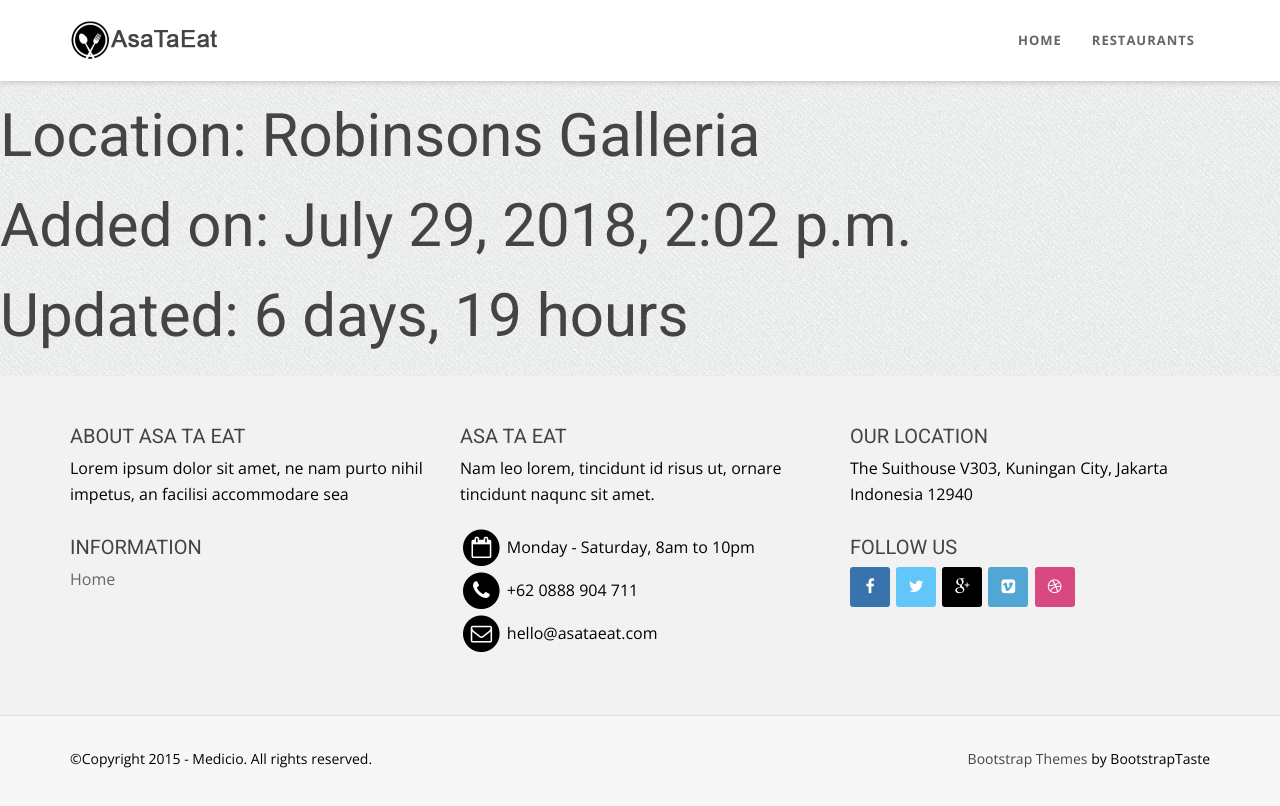
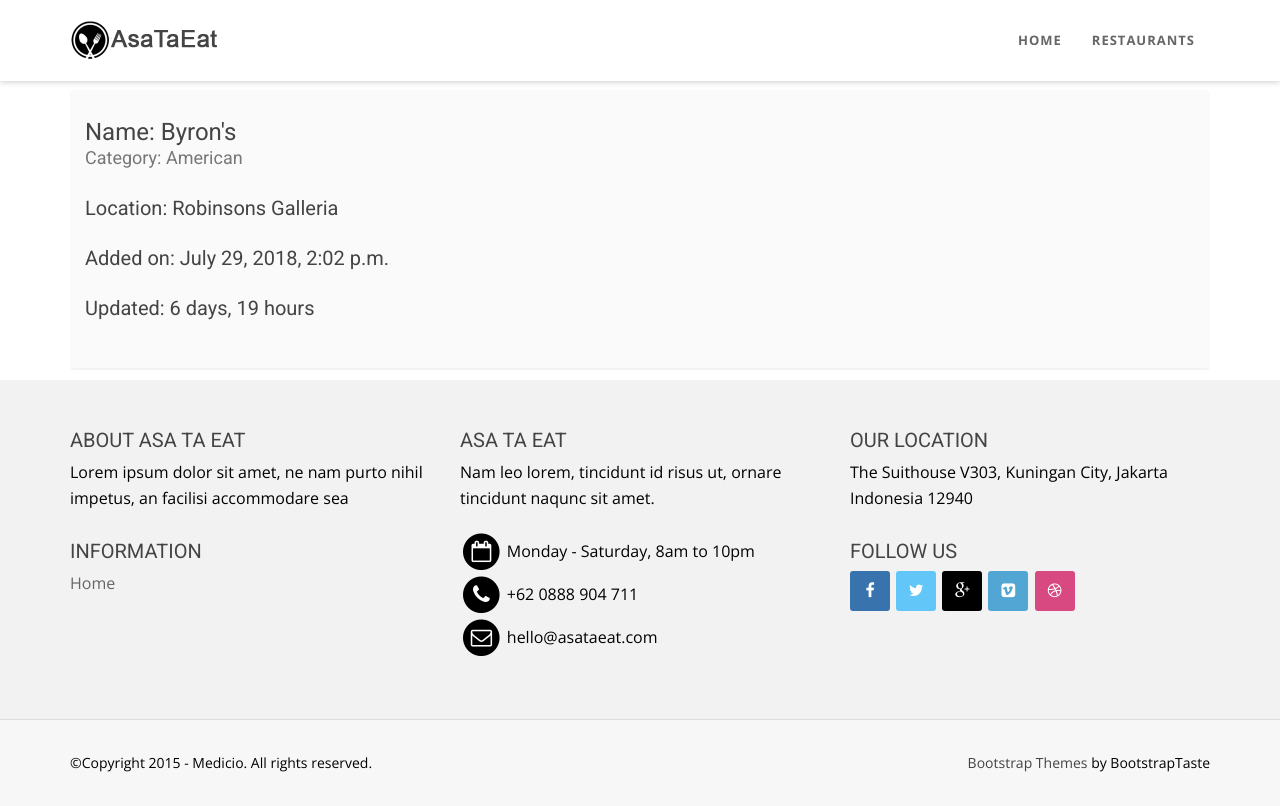
Before and after one commit to estebie/Django_Basic_Training, a Django app: a page that uses src/restaurants/templates/restaurants/restaurantlocation_detail.html in a window 1280 px wide. Before the commit the page ends 768 px from the top, so only its background shows below. Run offline with Django 3.2, Linux system fonts and the light colour scheme; data comes from the database, SQL or seed files in the repository; some libraries are stand-ins or nearby versions.

Commit message:
Update restaurant detail.

```diff
--- a/src/restaurants/templates/restaurants/restaurantlocation_detail.html
+++ b/src/restaurants/templates/restaurants/restaurantlocation_detail.html
@@ -6,8 +6,27 @@
 {% endblock head_title %}
 
 {% block content %}
-<h1>Name: {{ object.name }}<small> <br/>Category: {{ object.category }}</small></h1>
-<h2>Location: {{ object.location }}</h2>
-<h2>Added on: {{ object.timestamp }}</h2>
-<h2>Updated: {{ object.updated|timesince }}</h2>
+
+<section id="callaction" class="home-section paddingtop-90 paddingbot-10">
+        <div class="container">
+             <div class="row">
+                 <div class="col-md-12">
+                     <div class="callaction bg-gray">
+                         <div class="row">
+                            <h5>Name: {{ object.name }}<small> <br/>Category: {{ object.category }}</small></h1>
+                         </div>
+                         <div class="row">
+                            <h6>Location: {{ object.location }}</h2>
+                        </div>
+                        <div class="row">
+                            <h6>Added on: {{ object.timestamp }}</h2>
+                        </div>
+                        <div class="row">
+                            <h6>Updated: {{ object.updated|timesince }}</h2>
+                        </div>
+                     </div>
+                 </div>
+             </div>
+         </div>
+ </section>
 {% endblock content %}
```
